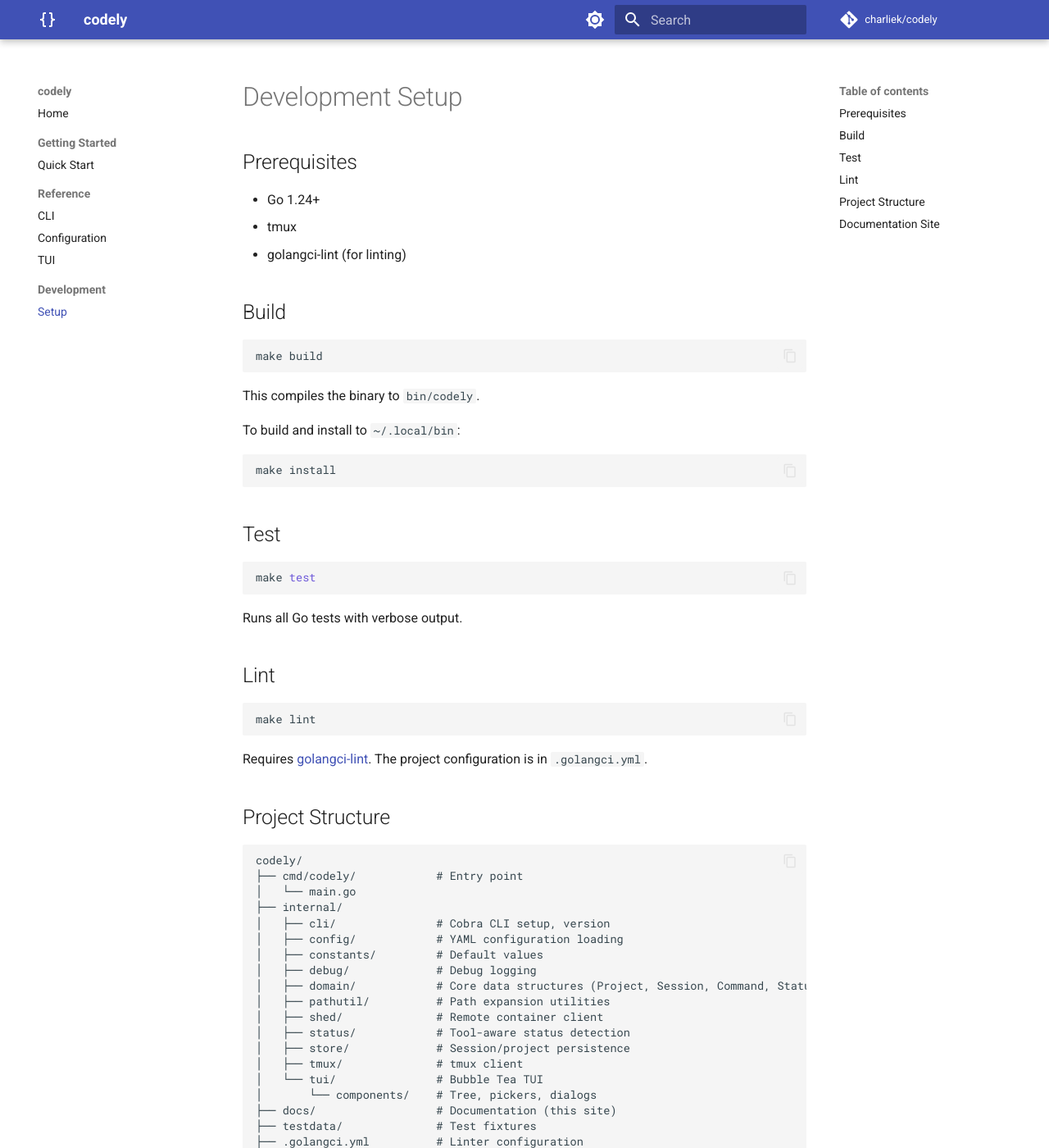
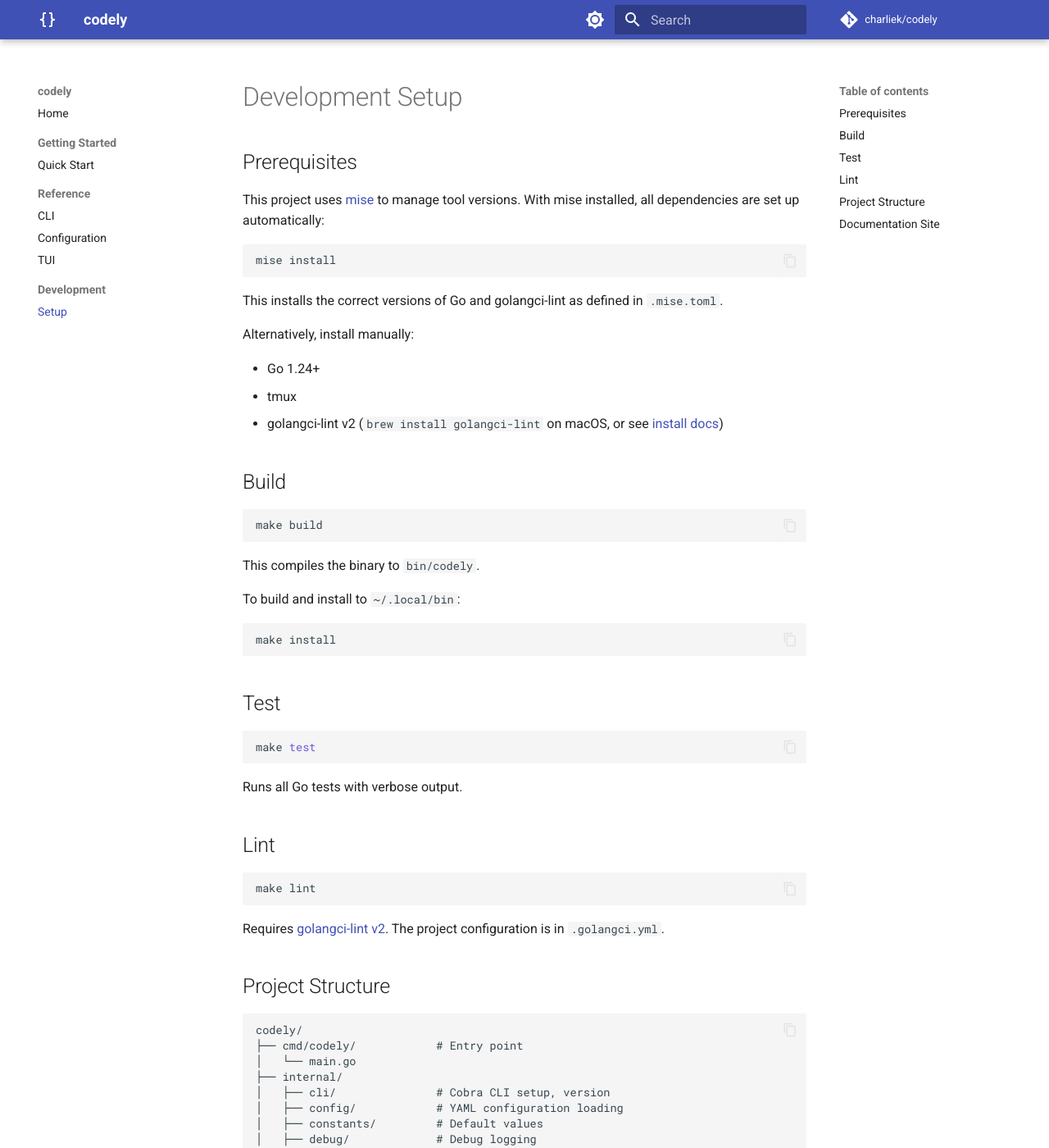
Before and after one commit to charliek/codely, an MkDocs documentation site: the page built from docs/development/setup.md, in a window 1280 px wide and 1400 px high. Shown: the whole window at 82% size. Built offline with MkDocs 1.6.1 and Material for MkDocs 9.7.7, drawn with Linux system fonts in a browser that asks for light colours; comment, search, counter and statistics services are not loaded.

Commit message:
Upgrade golangci-lint to v2 and manage via mise
Add golangci-lint v2.10.1 to mise tooling, migrate .golangci.yml to v2
format, update CI/release workflows to action v7, and fix staticcheck
findings (De Morgan's law, fmt.Fprintf over WriteString+Sprintf).

Co-Authored-By: Claude Opus 4.6 <noreply@anthropic.com>

````diff
--- a/docs/development/setup.md
+++ b/docs/development/setup.md
@@ -2,9 +2,19 @@
 
 ## Prerequisites
 
+This project uses [mise](https://mise.jdx.dev/) to manage tool versions. With mise installed, all dependencies are set up automatically:
+
+```bash
+mise install
+```
+
+This installs the correct versions of Go and golangci-lint as defined in `.mise.toml`.
+
+Alternatively, install manually:
+
 - Go 1.24+
 - tmux
-- golangci-lint (for linting)
+- golangci-lint v2 (`brew install golangci-lint` on macOS, or see [install docs](https://golangci-lint.run/docs/welcome/install/))
 
 ## Build
 
@@ -34,7 +44,7 @@ Runs all Go tests with verbose output.
 make lint
 ```
 
-Requires [golangci-lint](https://golangci-lint.run/). The project configuration is in `.golangci.yml`.
+Requires [golangci-lint v2](https://golangci-lint.run/). The project configuration is in `.golangci.yml`.
 
 ## Project Structure
 
````
Also changed, not shown: .golangci.yml (+18 -13 lines), README.md (+15 -9 lines), .mise.toml, 4 other files.
